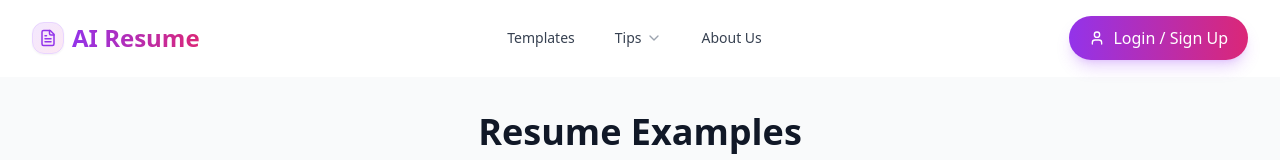
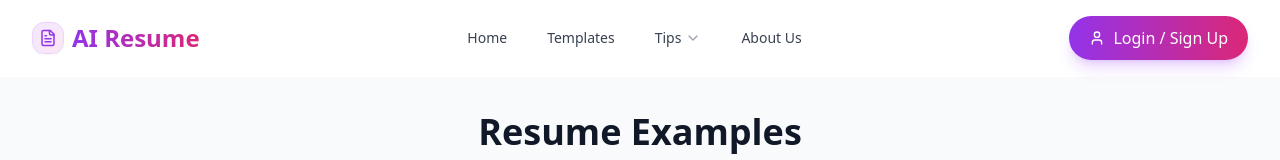
Before and after one commit to abhinavsaxena2308/AI-Resume-Builder, a React (Vite) app: page /examples in a window 1280 px wide. Shown: the top 160 px of the page. Built offline with nearby package versions, Linux system fonts and the light colour scheme; no server answers.

Commit message:
home route addn in navbar

```diff
--- a/src/components/Navbar.jsx
+++ b/src/components/Navbar.jsx
@@ -60,8 +60,8 @@ const Navbar = ({ user }) => {
   return (
     <header
       className={`fixed top-0 left-0 w-full z-50 transition-all duration-300 border-b ${isScrolled
-          ? "bg-white/80 dark:bg-black/80 backdrop-blur-md border-gray-200/50 dark:border-gray-800/50 shadow-sm py-2"
-          : "bg-white dark:bg-black border-transparent py-4"
+        ? "bg-white/80 dark:bg-black/80 backdrop-blur-md border-gray-200/50 dark:border-gray-800/50 shadow-sm py-2"
+        : "bg-white dark:bg-black border-transparent py-4"
         }`}
     >
       <div className="container mx-auto px-4 md:px-8 flex justify-between items-center">
@@ -80,6 +80,10 @@ const Navbar = ({ user }) => {
 
         {/* Desktop Navigation Center */}
         <nav className="hidden md:flex flex-1 items-center justify-center space-x-2">
+          <NavItem
+            label="Home"
+            onClick={() => handleNavClick("/")}
+          />
           <NavItem
             label="Templates"
             onClick={() => handleNavClick("/examples")}
@@ -185,6 +189,9 @@ const Navbar = ({ user }) => {
             className="md:hidden absolute top-full left-0 w-full bg-white dark:bg-gray-950 border-b border-gray-100 dark:border-gray-800 overflow-hidden shadow-xl"
           >
             <div className="px-4 py-6 flex flex-col gap-4">
+              <button onClick={() => handleNavClick("/")} className="text-left text-lg font-medium text-gray-800 dark:text-gray-200">
+                Home
+              </button>
               <button onClick={() => handleNavClick("/examples")} className="text-left text-lg font-medium text-gray-800 dark:text-gray-200">
                 Templates
               </button>
```
